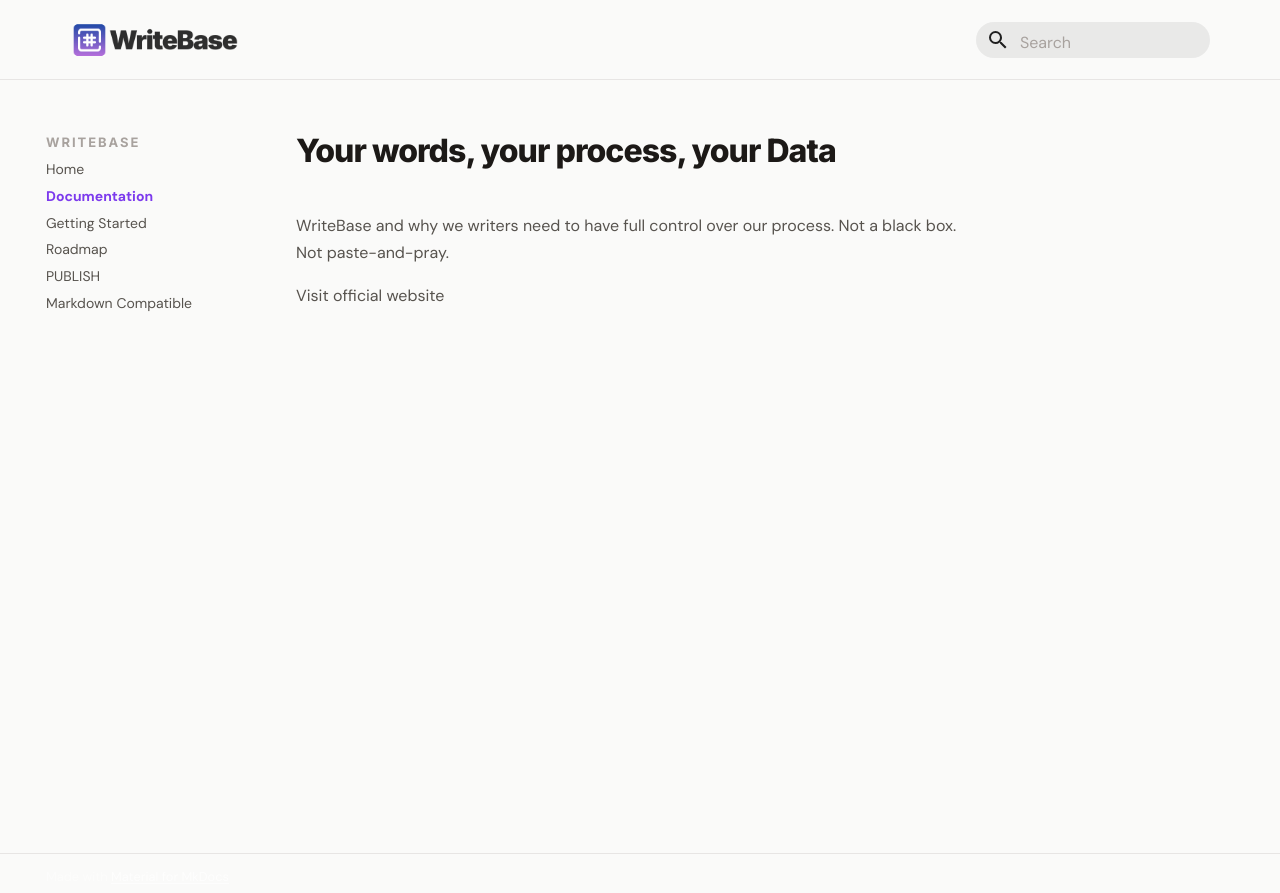
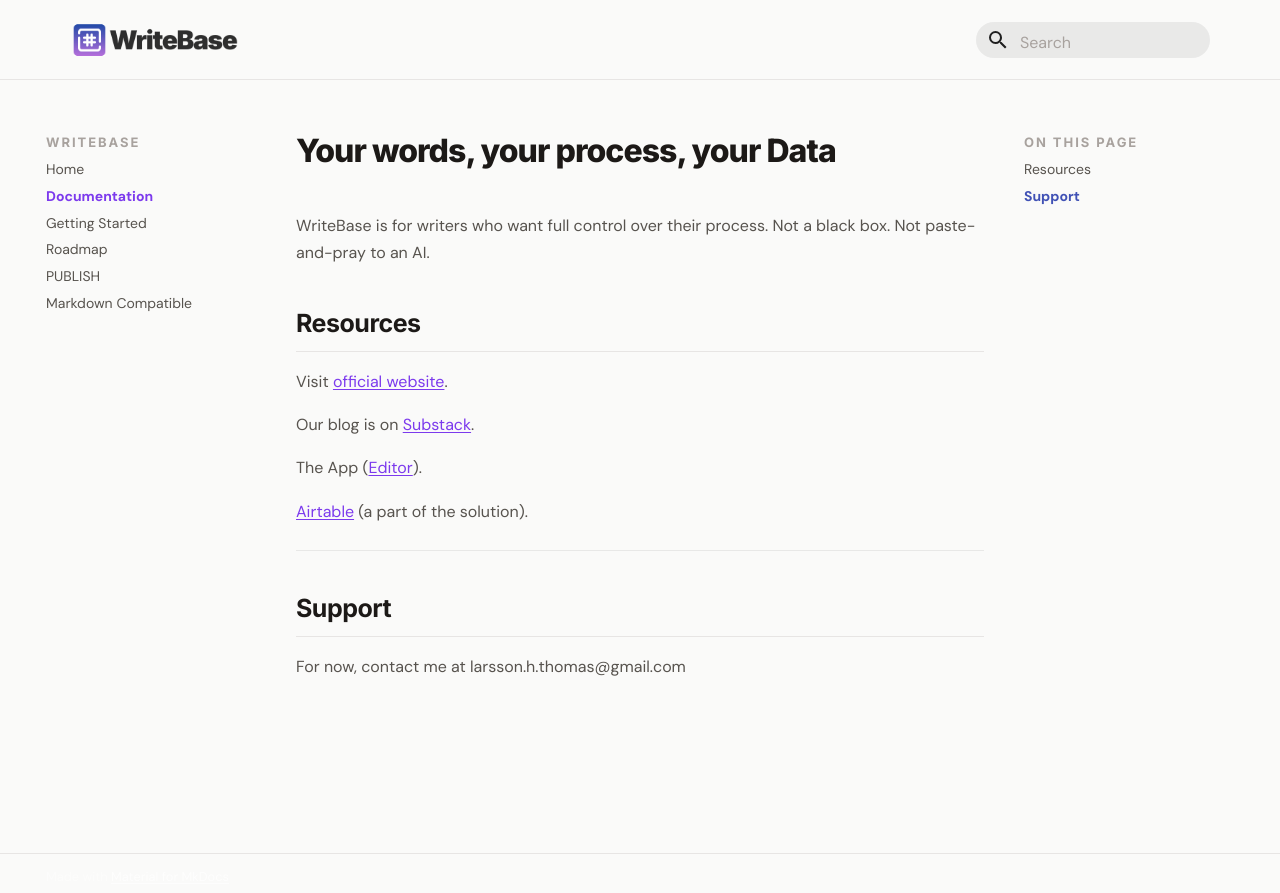
Before and after one commit to larssonhthomas-afk/writebase-docs, an MkDocs documentation site: the page built from docs/001-documentation.md, in a window 1280 px wide. Shown: the top 893 px of the page. Built offline with MkDocs 1.6.1 and Material for MkDocs 9.7.7, drawn with Linux system fonts in a browser that asks for light colours; some web fonts are replaced.

Commit message:
Update 001-documentation.md

```diff
--- a/docs/001-documentation.md
+++ b/docs/001-documentation.md
@@ -6,6 +6,20 @@ nav_order: 1
 
 # Your words, your process, your Data
 
-WriteBase and why we writers need to have full control over our process. Not a black box. Not paste-and-pray.
+WriteBase is for writers who want full control over their process. Not a black box. Not paste-and-pray to an AI.
 
-Visit official website
+## Resources
+
+Visit [official website](https://www.writebase.app/).
+
+Our blog is on [Substack](https://blog.writebase.app/).
+
+The App ([Editor](https://app.writebase.app/)).
+
+[Airtable](https://airtable.com/) (a part of the solution).
+
+---
+
+## Support
+
+For now, contact me at larsson.h.thomas@gmail.com
```
